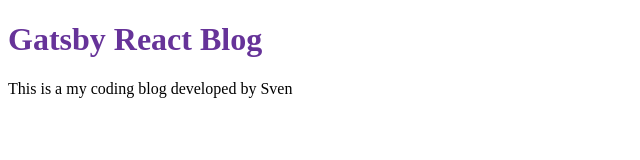
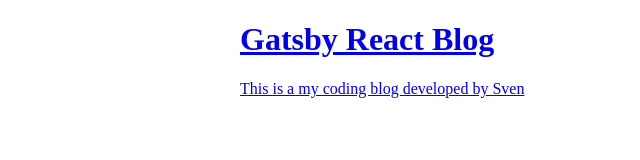
Before and after one commit to skusebauch/gatsby-react-blog, a Gatsby site: page / in a window 1280 px wide. Shown: the whole page, without its empty margins (0-640 px from the left). Built offline with nearby package versions, Linux system fonts and the light colour scheme; Gatsby itself is replaced by a stand-in of ours.

Commit message:
add app in a layout component

```diff
--- /dev/null
+++ b/src/components/Header.js
@@ -0,0 +1,13 @@
+import React from "react"
+import { Link } from "gatsby"
+
+function Header({ siteTitle, siteDescription }) {
+  return (
+    <Link to="/">
+      <h1>{siteTitle}</h1>
+      <p>{siteDescription}</p>
+    </Link>
+  )
+}
+
+export default Header
--- /dev/null
+++ b/src/components/Layout.js
@@ -0,0 +1,21 @@
+import React from "react"
+import { useSiteMetadata } from "../hooks/useSiteMetadata"
+import Header from "./Header"
+import styled from "styled-components"
+
+const AppStyle = styled.main`
+  width: 800px;
+  margin: 0 auto;
+`
+
+function Layout({ children }) {
+  const { title, description } = useSiteMetadata()
+  return (
+    <AppStyle>
+      <Header siteTitle={title} siteDescription={description} />
+      {children}
+    </AppStyle>
+  )
+}
+
+export default Layout
--- a/src/pages/index.js
+++ b/src/pages/index.js
@@ -1,17 +1,13 @@
 import React from "react"
 import { useSiteMetadata } from "../hooks/useSiteMetadata"
 import styled from "styled-components"
-
-const StyledH1 = styled.h1`
-  color: rebeccapurple;
-`
+import Layout from "../components/Layout"
 
 export default function Home() {
   const { title, description } = useSiteMetadata()
   return (
     <div>
-      <StyledH1>{title}</StyledH1>
-      <p>{description}</p>
+      <Layout />
     </div>
   )
 }
```
